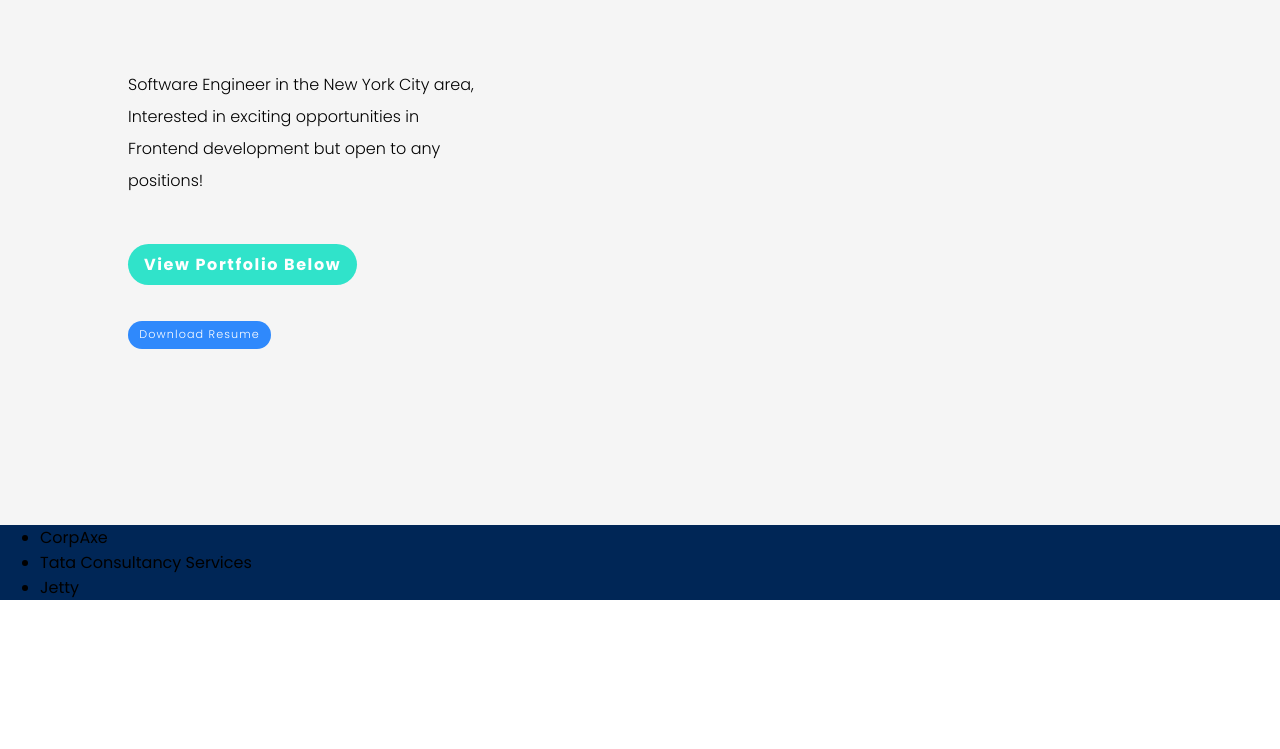
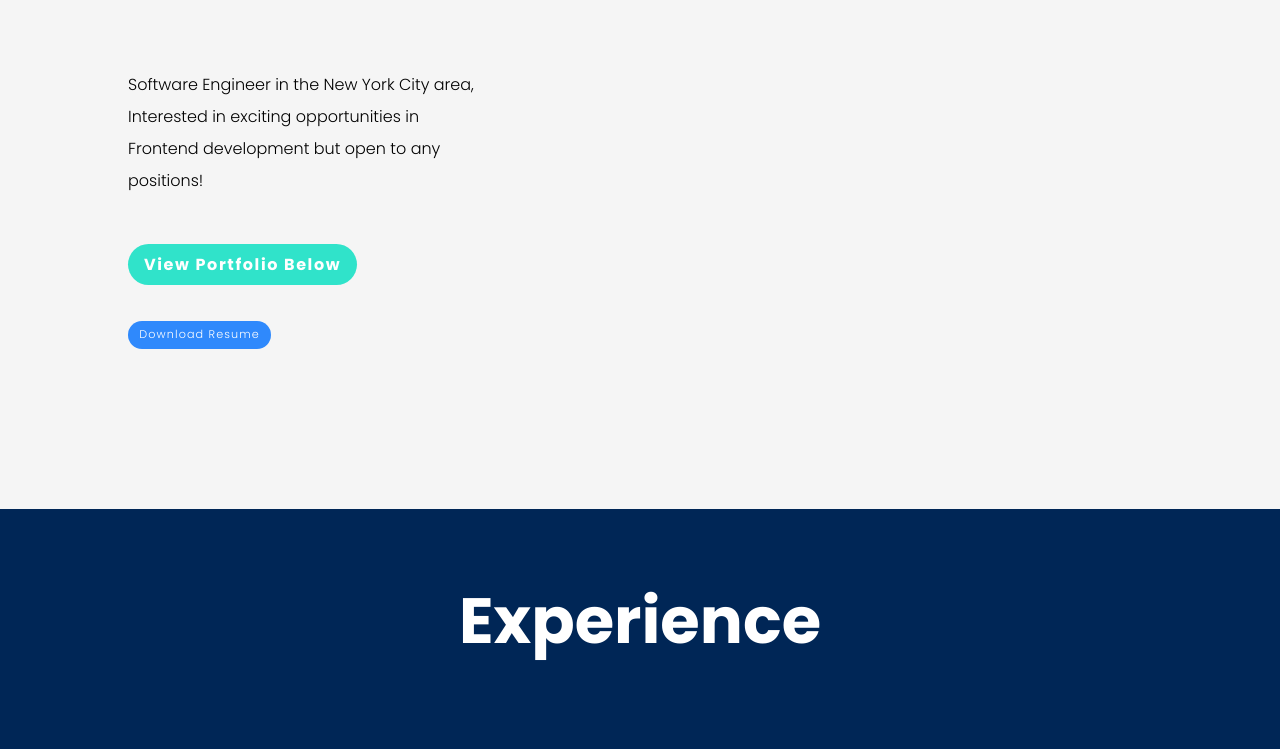
Before and after one commit to dennis-bg/portfolio, a React (Create React App) app: page / in a window 1280 px wide. Shown: the part 347-1096 px from the top of the page. Before the commit the page ends 963 px from the top, so only its background shows below. Built offline with nearby package versions, Linux system fonts and the light colour scheme.

Commit message:
experience section

```diff
--- /dev/null
+++ b/src/components/experience/experienceItem/index.jsx
@@ -0,0 +1,18 @@
+import React from "react";
+import styles from './styles.module.css'
+
+export const ExperienceItem = ({data}) => (
+    <div className={styles.item}>
+        <div className={styles.left}>
+            <h3>{data.company}</h3>
+            <h4>{data.position}</h4>
+        </div>
+        <div className={styles.right}>
+            <ul>
+                {data.bullets.map(bullet =>
+                    <li key={bullet}>{bullet}</li>
+                )}
+            </ul>
+        </div>
+    </div>
+)
--- /dev/null
+++ b/src/components/experience/experienceItem/styles.module.css
@@ -0,0 +1,36 @@
+.item {
+    width: 100%;
+    display: flex;
+    flex-direction: row;
+    margin-bottom: 6em;
+}
+
+.left {
+    width: 45%;
+}
+
+.left h3 {
+    font-size: 4em;
+    color: var(--green);
+    margin: 0;
+    text-align: end;
+}
+
+.left h4 {
+    font-size: 1.5em;
+    color: var(--pink);
+    text-align: end;
+}
+
+.right {
+    width: 40%;
+}
+
+.right ul {
+    list-style: none;
+}
+
+.right li {
+    margin-bottom: 1em;
+    opacity: 0.9;
+}
--- a/src/components/experience/index.jsx
+++ b/src/components/experience/index.jsx
@@ -1,10 +1,17 @@
 import React from "react";
 import styles from './styles.module.css'
+import { Container } from "../common/container";
+import { ExperienceItem } from "./experienceItem";
 
 export const Experience = ({experience}) => (
     <div className={styles.experience}>
-        <ul>
-            {experience.map(e => <li>{e.company}</li>)}
-        </ul>
+        <Container>
+            <div className={styles.titleContainer}>
+                <h2>Experience</h2>
+            </div>
+            {experience.map(data =>
+                <ExperienceItem key={data.company} data={data}/>
+            )}
+        </Container>
     </div>
 )
--- a/src/components/experience/styles.module.css
+++ b/src/components/experience/styles.module.css
@@ -1,3 +1,13 @@
 .experience {
     background-color: var(--dark-blue);
+    color: white;
 }
+
+.titleContainer {
+    margin: 4em 0;
+}
+
+.titleContainer h2 {
+    font-size: 4em;
+    text-align: center;
+}
```
